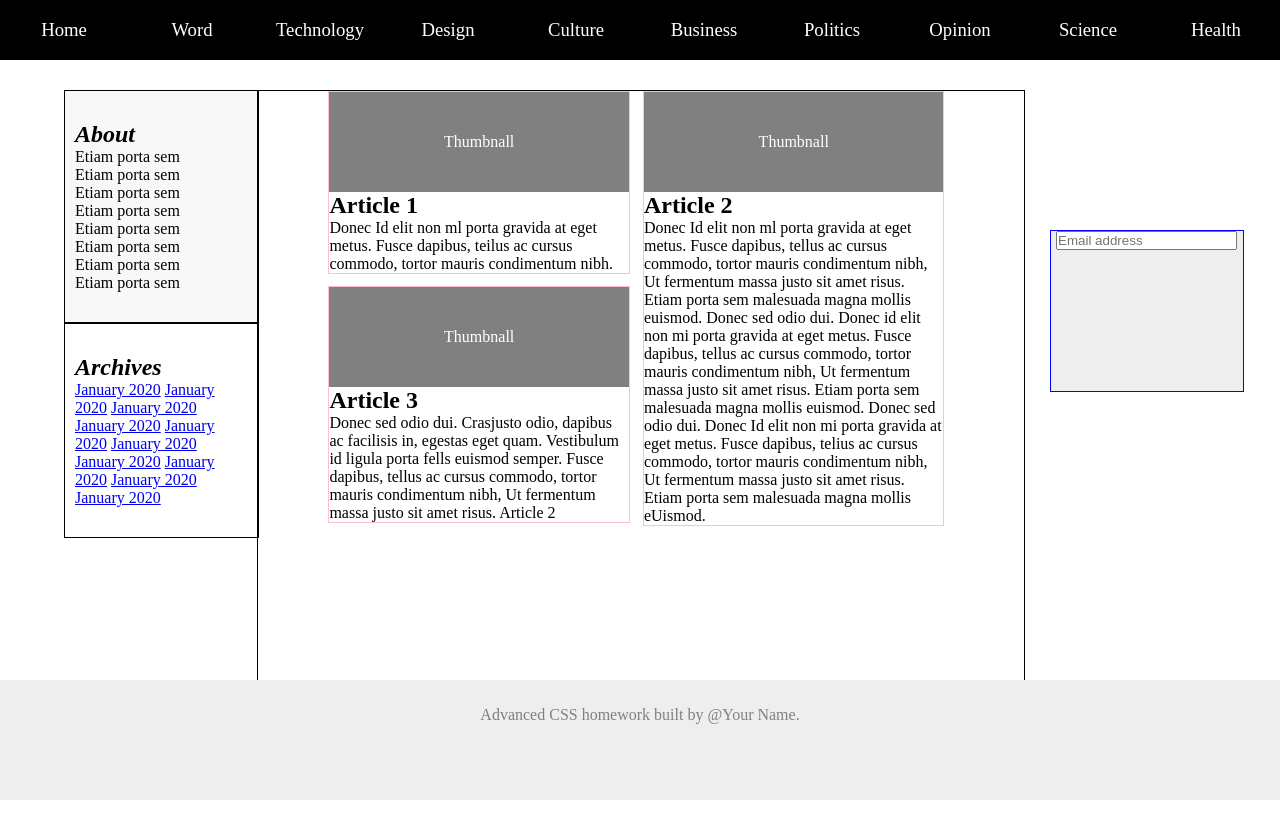
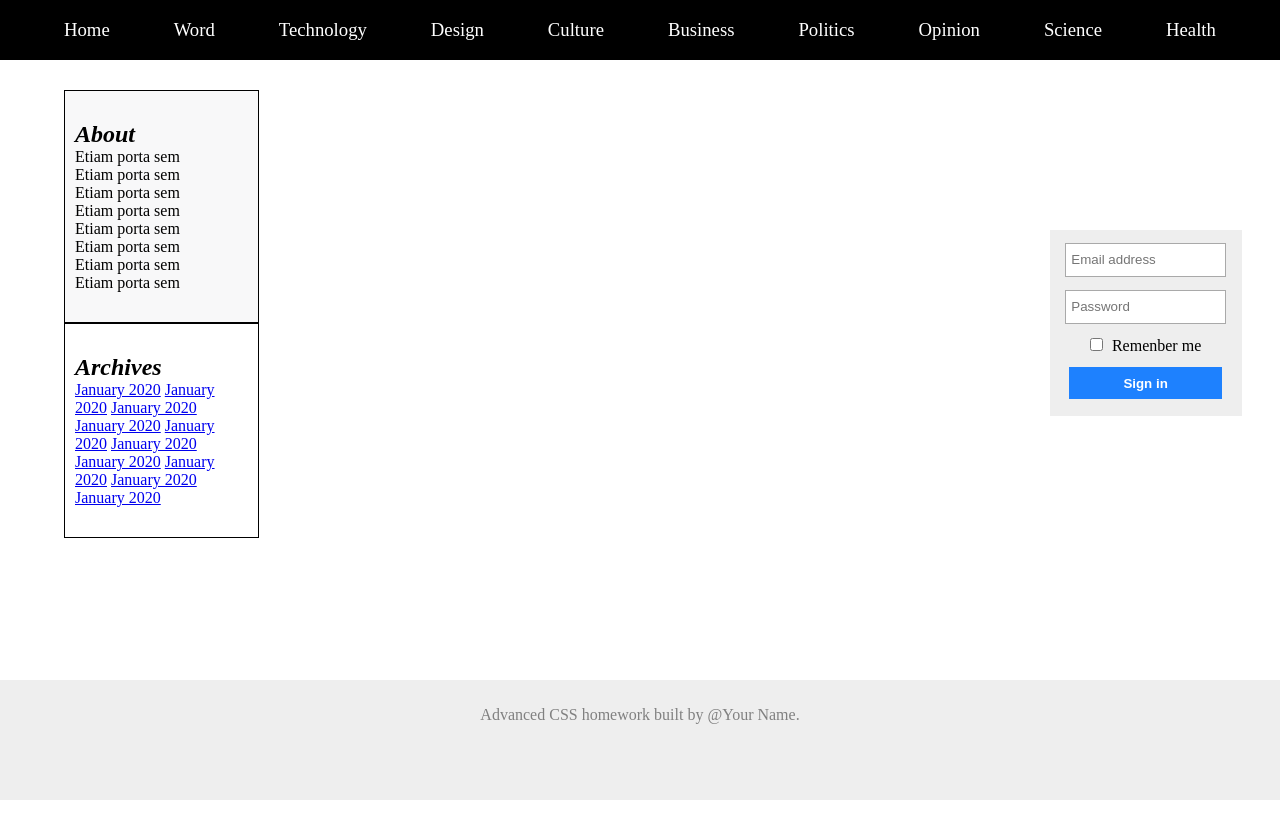
Before and after one commit to hongyue-qiu/F-Advance-CSS, a plain HTML site: page src/index.html in a window 1280 px wide. Before the commit the page ends 800 px from the top, so only its background shows below. Drawn offline with Linux system fonts and the light colour scheme.

Commit message:
[qiuhongyue] fix:将整体布局调整为flex布局

```diff
--- a/src/css.css
+++ b/src/css.css
@@ -6,14 +6,17 @@ nav{
     background-color: black;
     color: white;
     height: 60px;
-    line-height: 60px;
+    display: flex;
+    justify-content: space-evenly;
+    align-items: center;
 }
 .main{
     padding: 30px 5%;
+    display: flex;
 }
 .aside{
     width: 15%;
-    float: left;
+    /*float: left;*/
 }
 .bg-color-gray{
     background-color: #f8f8f9;
@@ -22,9 +25,9 @@ nav{
     font-style: italic;
 }
 .nav-item{
-    width: 10%;
-    text-align: center;
-    float: left;
+    /*width: 10%;*/
+    /*text-align: center;*/
+    /*float: left;*/
     font-weight: normal;
 }
 .aside-item{
@@ -37,7 +40,7 @@ nav{
     margin: 0px 20px;
     padding: 0px 5%;
     border: 1px solid black;
-    float: left;
+    /*float: left;*/
 }
 .img{
     color: white;
@@ -50,23 +53,48 @@ nav{
 .article{
     border: 1px solid pink;
     width: 46%;
-    float: left;
+    /*float: left;*/
     margin-left: 2%;
 }
 .article-special{
     position: relative;
     top: -240px;
 }
+.aside-login{
+    height: 100vh;
+    display: flex;
+    align-content: center;
+}
 .login{
-    float: left;
+    /*float: left;*/
     position: fixed;
     left: 82%;
     width: 15%;
     text-align: center;
+    display: flex;
+    justify-content: center;
+    flex-wrap: wrap;
     height: calc(20%);
+    padding: 1% 0;
     top:calc(40% - 90px);
-    border: 1px solid blue;
     background-color: #eeeeee;
+}
+.login-input-size{
+    width: 80%;
+    height: 20%;
+    margin: 0 0 5% 0;
+    border: 1px solid darkgray;
+}
+.login-input-padding{
+    padding-left: 5px;
+}
+.login-input-button{
+    margin-top: 5%;
+    margin-bottom: 0;
+    border: 0;
+    background-color: #1e81fe;
+    color: white;
+    font-weight: bold;
 }
 .footer{
     background-color: #eee;
--- a/src/index.html
+++ b/src/index.html
@@ -47,30 +47,36 @@
                 <a href="#">January 2020</a>
             </div>
         </aside>
-        <div class="all-articles">
-            <article class="article">
-                <div class="img">Thumbnall</div>
-                <h2>Article 1</h2>
-                <p>Donec Id elit non ml porta gravida at eget metus. Fusce dapibus, teilus ac cursus commodo, tortor mauris condimentum nibh.</p>
-            </article>
-            <article class="article">
-                <div class="img">Thumbnall</div>
-                <h2>Article 2</h2>
-                <p>Donec Id elit non ml porta gravida at eget metus. Fusce dapibus, tellus ac cursus commodo, tortor mauris condimentum nibh, Ut fermentum massa justo sit amet risus. Etiam porta sem malesuada magna mollis euismod.
-                    Donec sed odio dui. Donec id elit non mi porta gravida at eget metus. Fusce dapibus, tellus ac cursus commodo, tortor mauris condimentum nibh, Ut fermentum massa justo sit amet risus. Etiam porta sem malesuada magna mollis
-                    euismod. Donec sed odio dui.
-                    Donec Id elit non mi porta gravida at eget metus. Fusce dapibus, telius ac cursus commodo, tortor mauris condimentum nibh, Ut fermentum massa justo sit amet risus. Etiam porta sem malesuada magna mollis eUismod.</p>
-            </article>
-            <article class="article article-special">
-                <div class="img">Thumbnall</div>
-                <h2>Article 3</h2>
-                <p>Donec sed odio dui. Crasjusto odio, dapibus ac facilisis in, egestas eget quam. Vestibulum id ligula porta fells euismod semper. Fusce dapibus, tellus ac cursus commodo, tortor mauris condimentum nibh, Ut fermentum massa justo sit amet risus.
-                    Article 2</p>
-            </article>
-        </div>
-        <div class="login">
-            <input class="login-input-size" type="text" placeholder="Email address">
-        </div>
+<!--        <div class="all-articles">-->
+<!--            <article class="article">-->
+<!--                <div class="img">Thumbnall</div>-->
+<!--                <h2>Article 1</h2>-->
+<!--                <p>Donec Id elit non ml porta gravida at eget metus. Fusce dapibus, teilus ac cursus commodo, tortor mauris condimentum nibh.</p>-->
+<!--            </article>-->
+<!--            <article class="article">-->
+<!--                <div class="img">Thumbnall</div>-->
+<!--                <h2>Article 2</h2>-->
+<!--                <p>Donec Id elit non ml porta gravida at eget metus. Fusce dapibus, tellus ac cursus commodo, tortor mauris condimentum nibh, Ut fermentum massa justo sit amet risus. Etiam porta sem malesuada magna mollis euismod.-->
+<!--                    Donec sed odio dui. Donec id elit non mi porta gravida at eget metus. Fusce dapibus, tellus ac cursus commodo, tortor mauris condimentum nibh, Ut fermentum massa justo sit amet risus. Etiam porta sem malesuada magna mollis-->
+<!--                    euismod. Donec sed odio dui.-->
+<!--                    Donec Id elit non mi porta gravida at eget metus. Fusce dapibus, telius ac cursus commodo, tortor mauris condimentum nibh, Ut fermentum massa justo sit amet risus. Etiam porta sem malesuada magna mollis eUismod.</p>-->
+<!--            </article>-->
+<!--            <article class="article article-special">-->
+<!--                <div class="img">Thumbnall</div>-->
+<!--                <h2>Article 3</h2>-->
+<!--                <p>Donec sed odio dui. Crasjusto odio, dapibus ac facilisis in, egestas eget quam. Vestibulum id ligula porta fells euismod semper. Fusce dapibus, tellus ac cursus commodo, tortor mauris condimentum nibh, Ut fermentum massa justo sit amet risus.-->
+<!--                    Article 2</p>-->
+<!--            </article>-->
+<!--        </div>-->
+        <aside class="aside-login">
+            <div class="login">
+                <input class="login-input-size login-input-padding" type="text" placeholder="Email address">
+                <input class="login-input-size login-input-padding" type="text" placeholder="Password">
+                <p><input type="checkbox"><label class="login-input-padding"> Remenber me</label></p>
+                <input class="login-input-size login-input-button" type="button" value="Sign in">
+            </div>
+        </aside>
+
     </main>
     <footer class="footer">
         Advanced CSS homework built by @Your Name.
```
